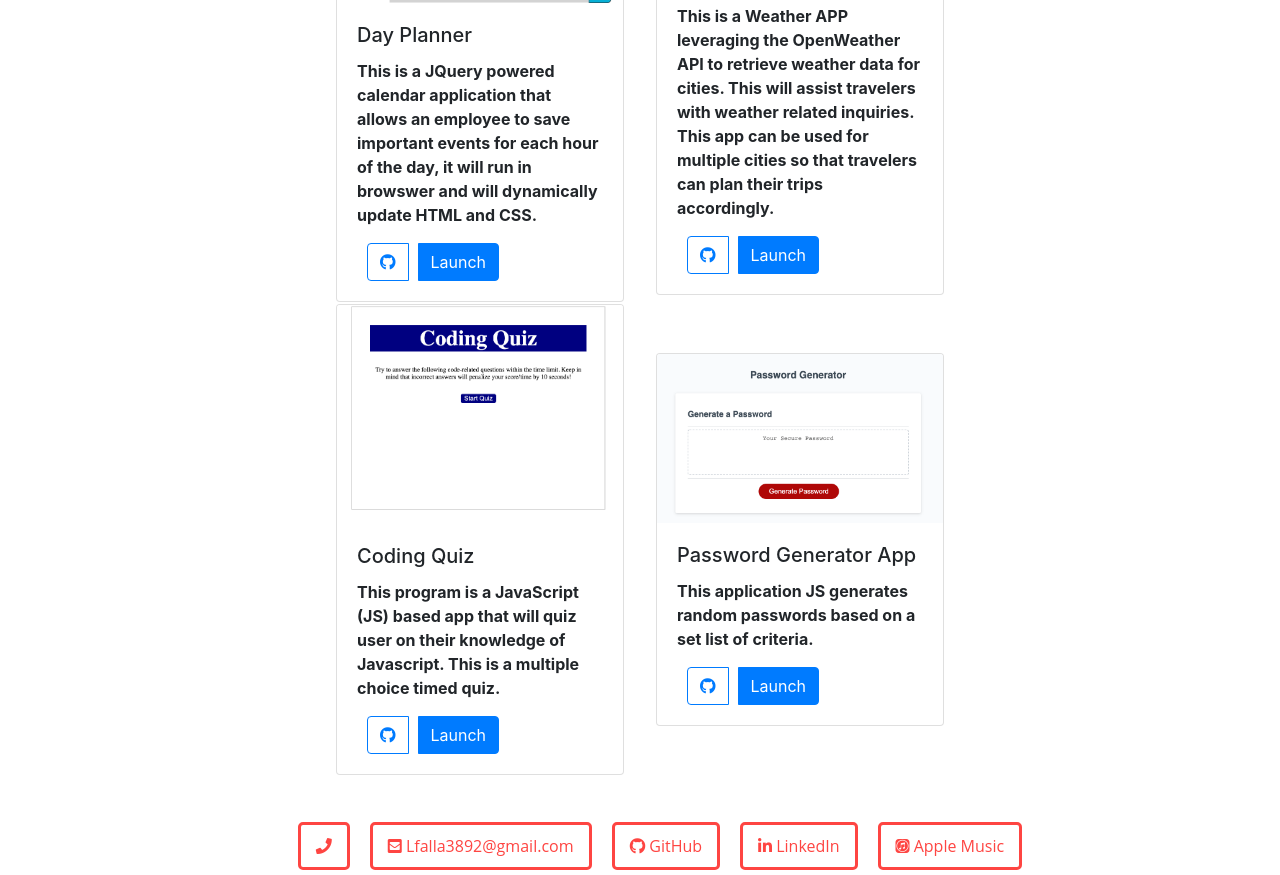
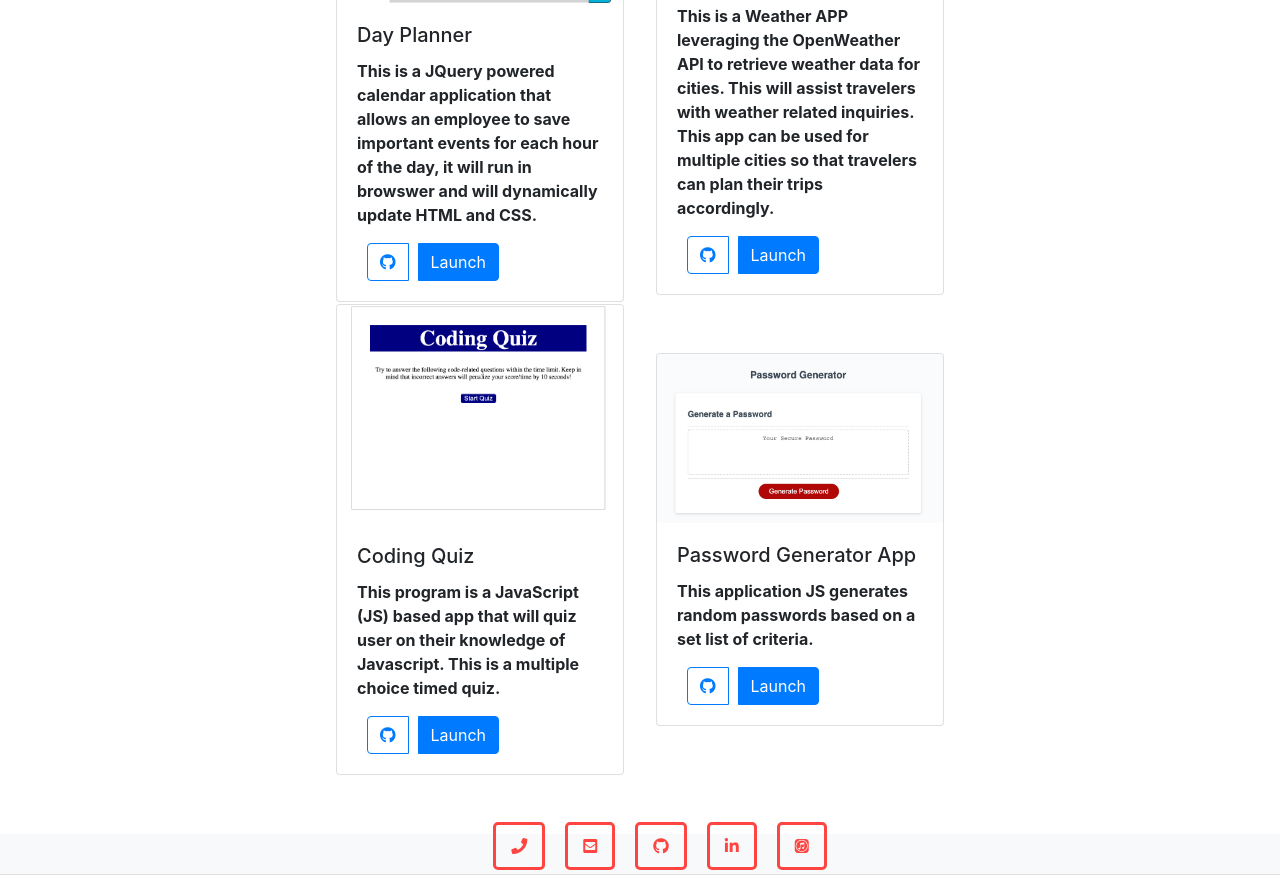
Before and after one commit to chronoslou/Updated-portfolio, a plain HTML site: page index.html in a window 1280 px wide. Shown: the part 1815-2690 px from the top of the page. Drawn offline with nearby package versions, Linux system fonts and the light colour scheme.

Commit message:
fixed footer

```diff
--- a/index.html
+++ b/index.html
@@ -129,14 +129,14 @@
     </article>
     <br>
     <br>
-    <footer class=container id=contactme>
+    <footer class="bg-light text-center text-white" id=contactme style="border-bottom: solid 1px #e0e0e0">
         <div class="contactinfo">
             <ul class="d-flex justify-content-center">
                 <li><a  href="tel:9142824081" class="nav-item hello"><i class="fas fa-phone"></i></a></li>
-                <li><a href="mailto:lfalla3892@gmail.com" class="nav-item hello"><i class="fas fa-envelope-square"></i> Lfalla3892@gmail.com</a></li>
-                <li><a target="_blank" href="https://github.com/chronoslou" class="nav-item hello"><i class="fab fa-github"></i> GitHub</a></li>
-                <li><a href="https://www.linkedin.com/in/louis-falla-mba-pmc/" class="nav-item hello"><i class="fab fa-linkedin-in"></i> LinkedIn</a></li>
-                <li><a href="https://music.apple.com/profile/lou3892" class="nav-item hello"><i class="fab fa-itunes"></i> Apple Music</a></li>
+                <li><a href="mailto:lfalla3892@gmail.com" class="nav-item hello"><i class="fas fa-envelope-square"></i></a></li>
+                <li><a target="_blank" href="https://github.com/chronoslou" target="_blank" class="nav-item hello"><i class="fab fa-github"></i></a></li>
+                <li><a href="https://www.linkedin.com/in/louis-falla-mba-pmc/" target="_blank" class="nav-item hello"><i class="fab fa-linkedin-in"></i></a></li>
+                <li><a href="https://music.apple.com/profile/lou3892" target="_blank" class="nav-item hello"><i class="fab fa-itunes"></i></a></li>
             </ul>
         </div>
     </footer>
```
